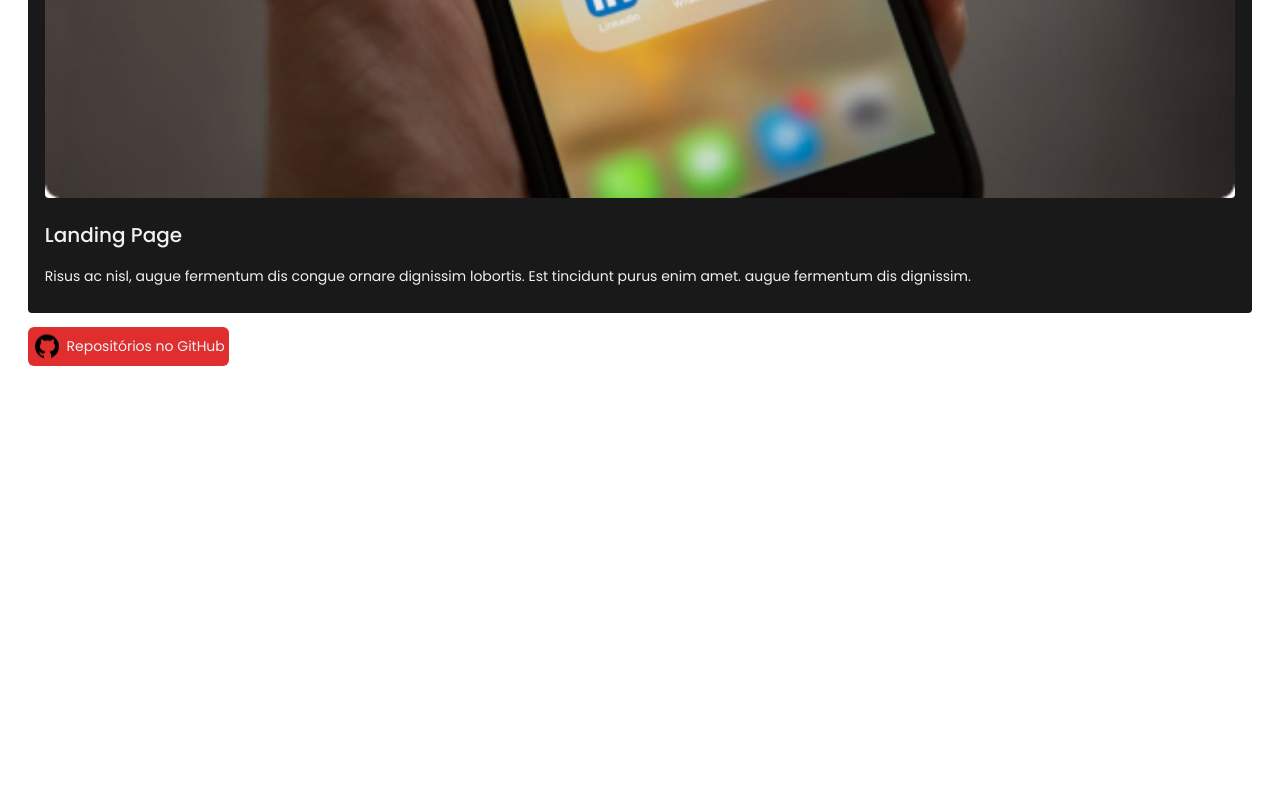
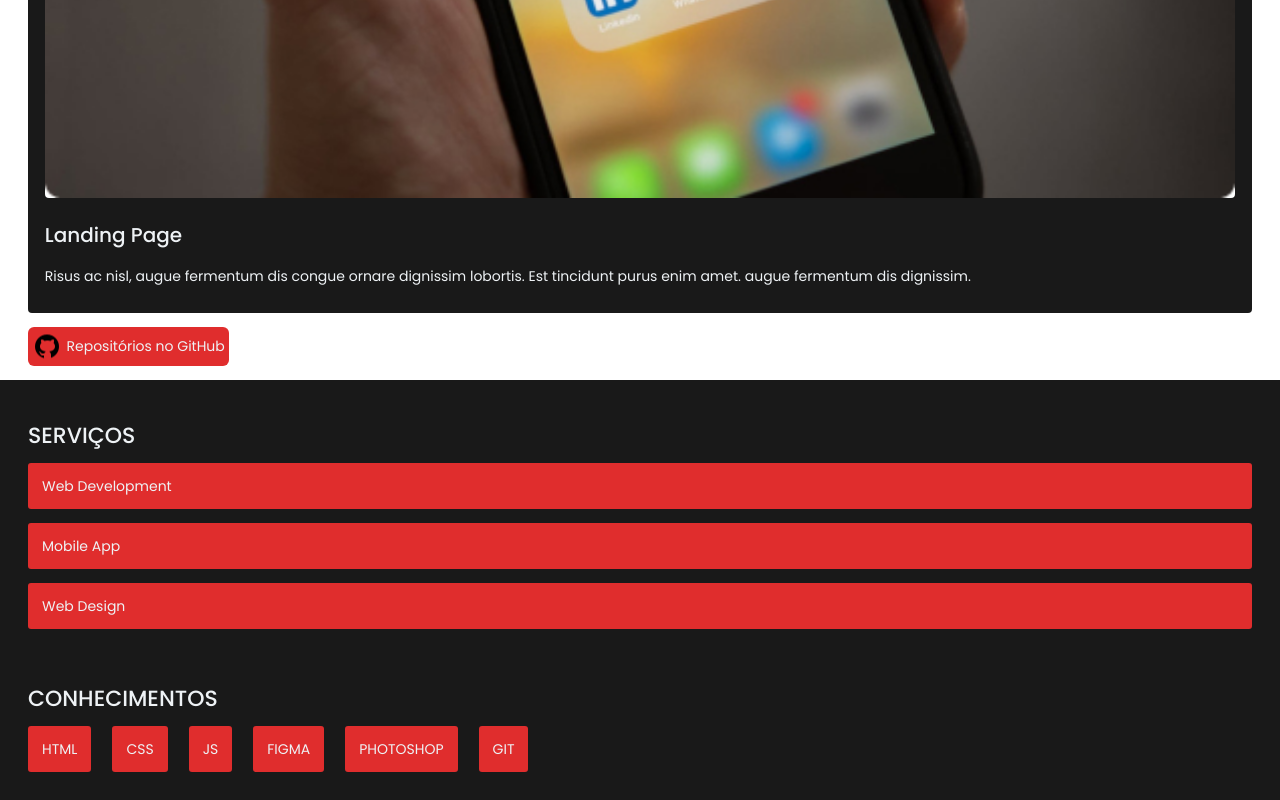
Before and after one commit to G-Toti/Landing-Page, a plain HTML site: page index.html in a window 1280 px wide. Shown: the part 3928-4728 px from the top of the page. Before the commit the page ends 4308 px from the top, so only its background shows below. Drawn offline with Linux system fonts and the light colour scheme.

Commit message:
Adicionando section de Serviços e conhecimentos.

```diff
--- a/assets/css/style.css
+++ b/assets/css/style.css
@@ -203,6 +203,43 @@ img
     border-radius: 4px;
 }
 
+#servicos
+{
+    background-color: var(--clr-primary);
+    color: var(--clr-tertiary);
+    padding: 2rem;
+    gap: 3rem;
+}
+
+.servicos-list
+{
+    flex-direction: column;
+    gap: 1rem;
+}
+
+.base-list
+{
+    display: flex;
+    list-style: none;
+    padding: 0;
+    margin: 0;
+}
+
+.base-list li
+{
+    background-color: var(--clr-secondary);
+    padding: 1rem;
+    border-radius: 3px;
+}
+
+.conhecimentos-list
+{
+    flex-wrap: wrap;
+    gap: 1rem 1.5rem;
+
+}
+
+
 .btn
 {
     display: flex;
--- a/index.html
+++ b/index.html
@@ -138,7 +138,32 @@
 
       </section>
 
+     <section id="servicos">
 
+        <div class="servicos">
+            <h2>Serviços</h2>
+            <ul class="base-list servicos-list">
+                <li>Web Development</li>
+                <li>Mobile App</li>
+                <li>Web Design</li>
+            </ul>
+        </div>
+
+
+
+        <div id="conhecimentos"class="conhecimentos">
+            <h2>Conhecimentos</h2>
+            <ul class="base-list conhecimentos-list">
+                <li>HTML</li>
+                <li>CSS</li>
+                <li>JS</li>
+                <li>FIGMA</li>
+                <li>PHOTOSHOP</li>
+                <li>GIT</li>
+            </ul>
+        </div>
+
+     </section>
 
       </div>
     </main>
```
